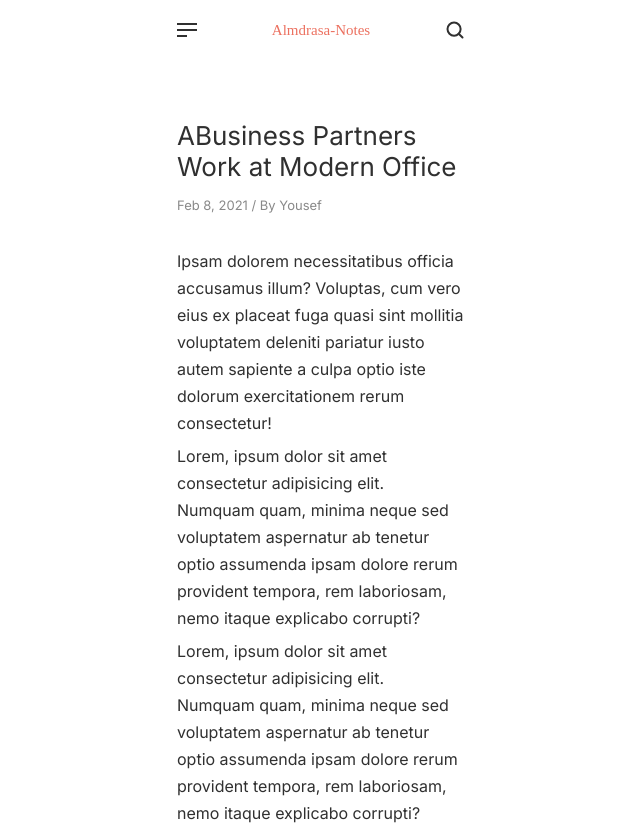
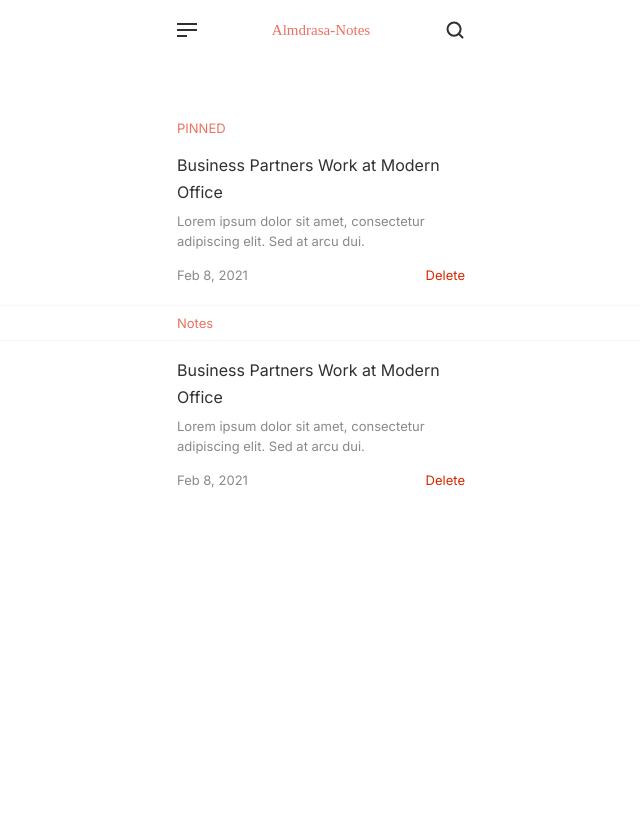
Before and after one commit to Ahmed-Seleem01/note-app, a website built with Vite: page index.html in a window 1280 px wide. Shown: the whole page, without its empty margins (319-959 px from the left). After the commit the page ends 800 px from the top, so only its background shows below. Built offline with nearby package versions, Linux system fonts and the light colour scheme; a web font is replaced by a local one.

Commit message:
Add home section and styles

```diff
--- a/index.html
+++ b/index.html
@@ -83,7 +83,7 @@
           </div>
         </section> -->
 
-        <section class="section Note">
+        <!-- <section class="section Note">
           <div class="Note__main-info">
             <h2 class="Note__title">
               ABusiness Partners Work at Modern Office
@@ -113,6 +113,42 @@
               nemo itaque explicabo corrupti?
             </p>
           </div>
+        </section> -->
+
+        <section class="section Home">
+          <div class="Home__pinned">
+            <h2 class="Home__mark Home__pinned-mark">PINNED</h2>
+            <article class="article pinned">
+              <h3 class="article__title">
+                Business Partners Work at Modern Office
+              </h3>
+              <p class="article__paragraph">
+                Lorem ipsum dolor sit amet, consectetur adipiscing elit. Sed at
+                arcu dui.
+              </p>
+              <div class="article__meta-info">
+                <span class="article__date">Feb 8, 2021</span>
+                <button class="article__delete">Delete</button>
+              </div>
+            </article>
+          </div>
+
+          <div class="Home__notes">
+            <h2 class="Home__mark Home__notes-mark">Notes</h2>
+            <article class="article note">
+              <h3 class="article__title">
+                Business Partners Work at Modern Office
+              </h3>
+              <p class="article__paragraph">
+                Lorem ipsum dolor sit amet, consectetur adipiscing elit. Sed at
+                arcu dui.
+              </p>
+              <div class="article__meta-info">
+                <span class="article__date">Feb 8, 2021</span>
+                <button class="article__delete">Delete</button>
+              </div>
+            </article>
+          </div>
         </section>
       </main>
       <footer class="footer"></footer>
--- a/styles/_main.scss
+++ b/styles/_main.scss
@@ -71,4 +71,53 @@
       line-height: 2.7rem;
     }
   }
+
+  .Home {
+    gap: 2.2rem;
+
+    &__notes,
+    &__pinned {
+      @include mixins.flex-style(column, $gap: 1.6rem);
+    }
+
+    &__mark {
+      @include mixins.flex-style(column, $justify-content: center);
+      color: var(--color-orange);
+      font-size: 1.3rem;
+    }
+
+    &__notes-mark {
+      position: relative;
+      padding: calc(var(--default-padding) / 2) 0;
+
+      &::before {
+        content: "";
+        align-self: center;
+        position: absolute;
+        width: 100vw;
+        height: 100%;
+        border: 1px solid var(--color-light-gray);
+      }
+    }
+
+    .article {
+      &__title {
+        line-height: 2.7rem;
+      }
+      &__paragraph {
+        @extend %meta-info;
+        margin-top: 0.5rem;
+        margin-bottom: 1.6rem;
+        line-height: 2rem;
+      }
+
+      &__meta-info {
+        @extend %meta-info;
+        @include mixins.flex-style($justify-content: space-between);
+      }
+      &__delete {
+        color: #d82700;
+      }
+    }
+  }
 }
```
